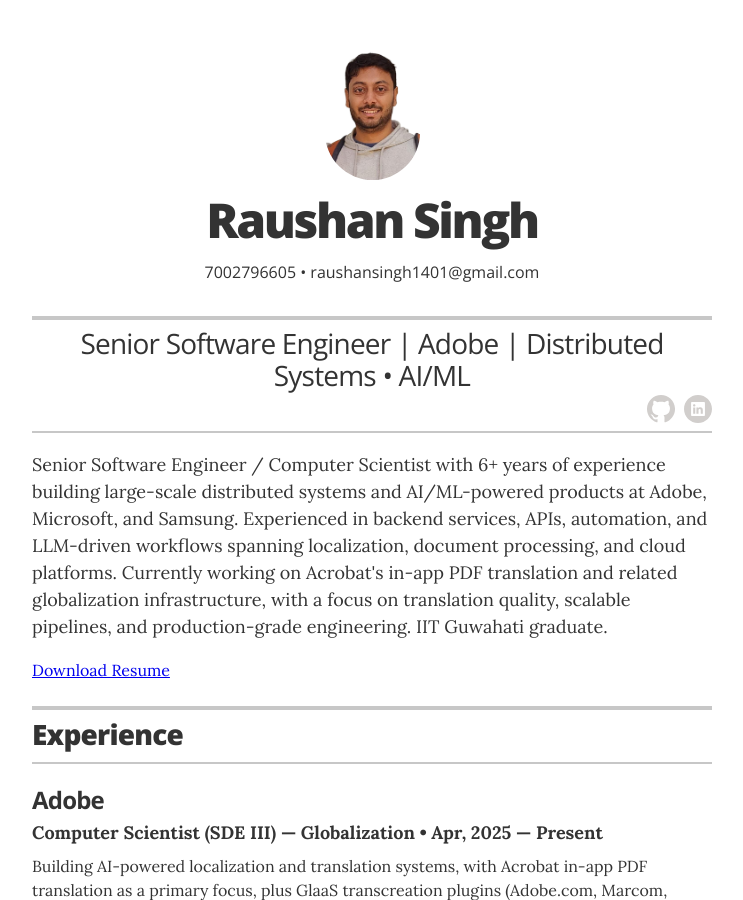
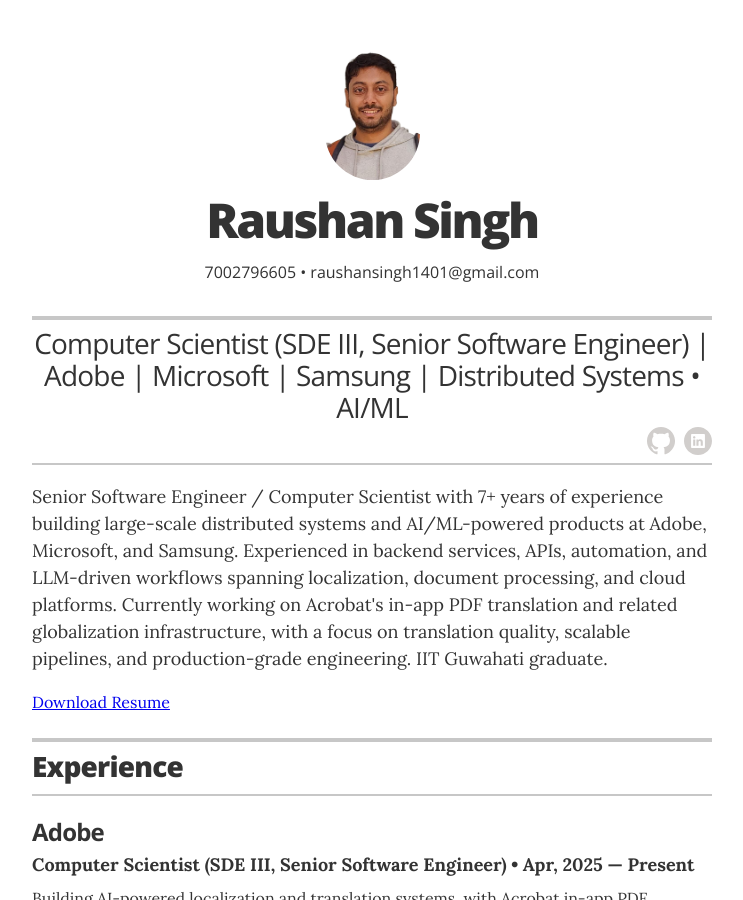
Before and after one commit to raushansingh1401/myPage, a Jekyll site: the page built from index.html, in a window 1280 px wide and 900 px high. Shown: the whole window, without its empty margins (268-1011 px from the left). Built offline with Jekyll 4.4.1, drawn with Linux system fonts in a browser that asks for light colours; some of the changed text lies outside the part shown.

Commit message:
summary updates

```diff
--- a/_config.yml
+++ b/_config.yml
@@ -11,7 +11,7 @@
 # Resume settings
 resume_avatar:                  "true"
 resume_name:                    "Raushan Singh"
-resume_title:                   "Senior Software Engineer | Adobe | Distributed Systems • AI/ML"
+resume_title:                   "Computer Scientist (SDE III, Senior Software Engineer) | Adobe | Microsoft | Samsung | Distributed Systems • AI/ML"
 
 # used for the contact button in _layouts/resume.html
 resume_contact_email:           "raushansingh1401@gmail.com"
@@ -23,7 +23,7 @@
 resume_header_contact_info:     "7002796605 • raushansingh1401@gmail.com"
 display_header_contact_info:    "true"
 
-resume_header_intro: "<p>Senior Software Engineer / Computer Scientist with 6+ years of experience building large-scale distributed systems and AI/ML-powered products at Adobe, Microsoft, and Samsung. Experienced in backend services, APIs, automation, and LLM-driven workflows spanning localization, document processing, and cloud platforms. Currently working on Acrobat's in-app PDF translation and related globalization infrastructure, with a focus on translation quality, scalable pipelines, and production-grade engineering. IIT Guwahati graduate.</p>"
+resume_header_intro: "<p>Senior Software Engineer / Computer Scientist with 7+ years of experience building large-scale distributed systems and AI/ML-powered products at Adobe, Microsoft, and Samsung. Experienced in backend services, APIs, automation, and LLM-driven workflows spanning localization, document processing, and cloud platforms. Currently working on Acrobat's in-app PDF translation and related globalization infrastructure, with a focus on translation quality, scalable pipelines, and production-grade engineering. IIT Guwahati graduate.</p>"
 
 # use "yes" to display the email contact button,
 # "no" to display an "I'm not looking for work" message,
--- a/_data/experience.yml
+++ b/_data/experience.yml
@@ -1,7 +1,7 @@
 # Jobs
 # Software Engineer at Adobe
 - company: Adobe
-  position: Computer Scientist (SDE III) — Globalization
+  position: Computer Scientist (SDE III, Senior Software Engineer)
   duration: "Apr, 2025 — Present"
   summary: |
     Building AI-powered localization and translation systems, with Acrobat in-app PDF translation as a primary focus, plus GlaaS transcreation plugins (Adobe.com, Marcom, Auto-translate for Adobe Express, Validator).
@@ -27,7 +27,7 @@
     </ul>
 
 # Software Engineer at Samsung
-- company: "Samsung R&D Institute, Noida"
+- company: "Samsung Research"
   position: Software Engineer
   duration: "Sept, 2020 — Nov, 2022"
   summary: |
```
